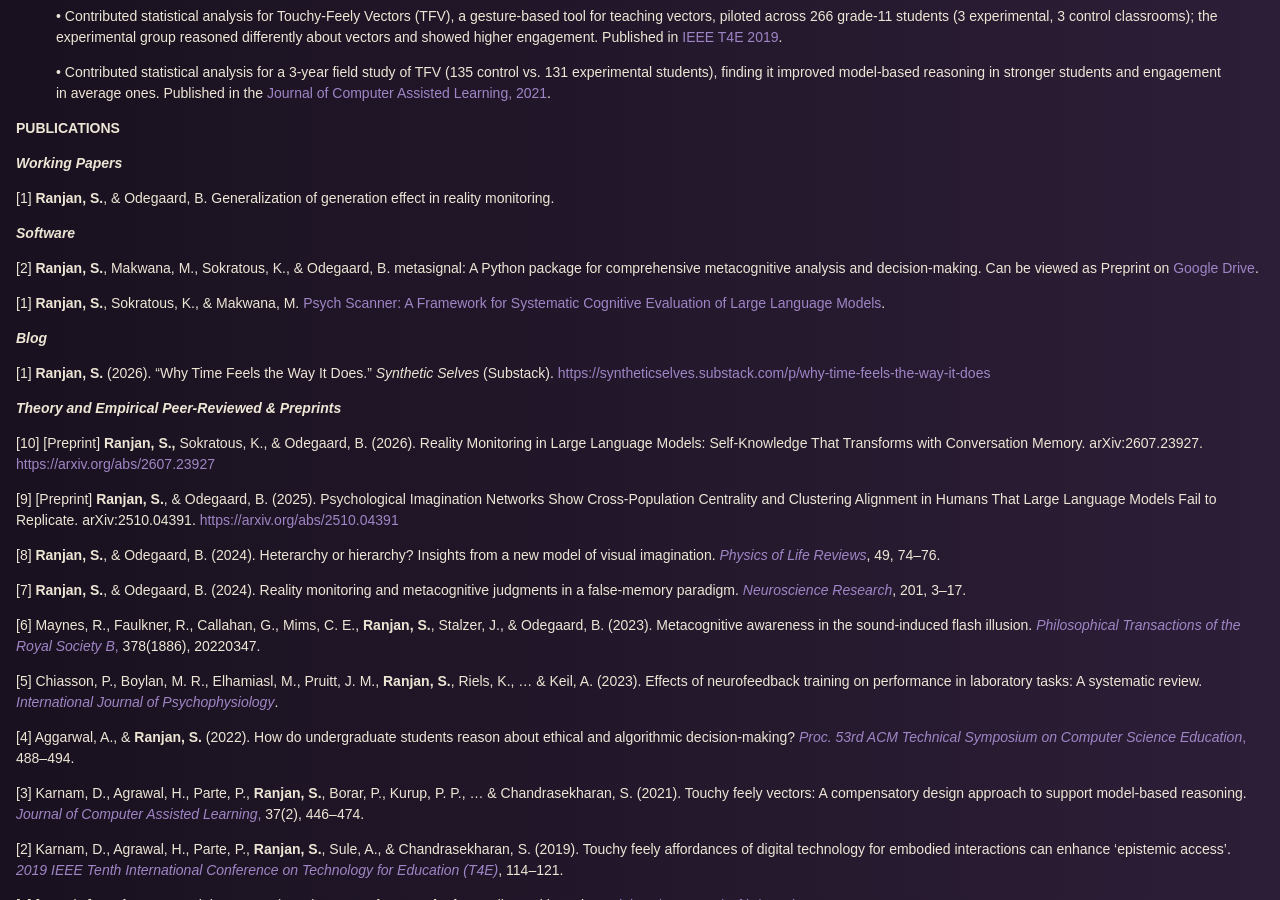
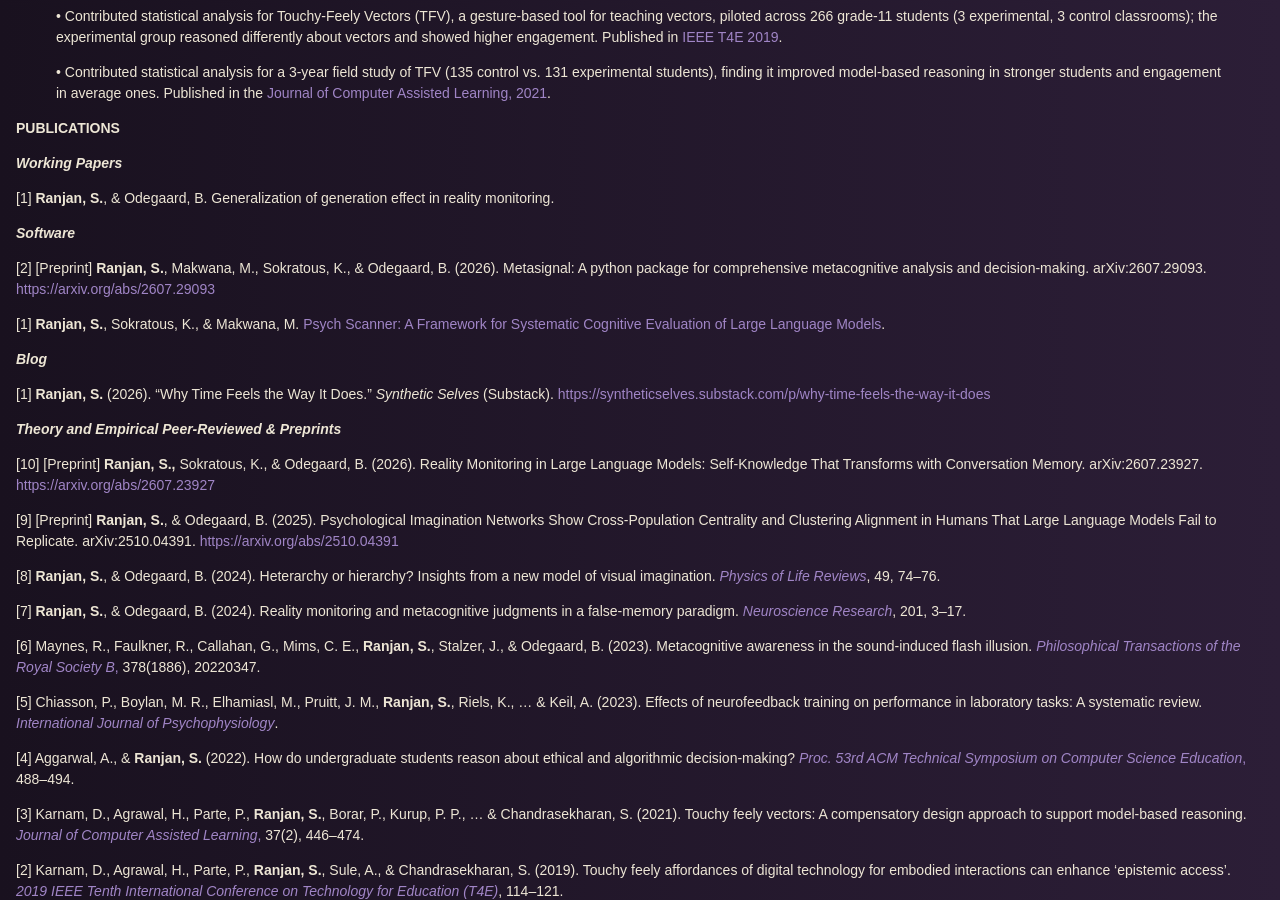
Before and after one commit to saurabhr/saurabhr.github.io, a Jekyll site: the page built from assets/sr_cv.md, in a window 1280 px wide and 900 px high, scrolled down 1834 px. Built offline with Jekyll 4.4.1, drawn with Linux system fonts in a browser that asks for light colours; our own code applies the rules of GitHub Pages for plain Markdown files.

Commit message:
Cite MetaSignal arXiv preprint (2607.29093) in CV and project card
Co-Authored-By: Claude Sonnet 5 <noreply@anthropic.com>

```diff
--- a/assets/sr_cv.md
+++ b/assets/sr_cv.md
@@ -99,7 +99,7 @@ Thesis: [Intentional Binding in Future-Directed Intentions](https://osf.io/prepr
 
 ***Software***
 
-\[2\] **Ranjan, S.**, Makwana, M., Sokratous, K., & Odegaard, B. metasignal: A Python package for comprehensive metacognitive analysis and decision-making. Can be viewed as Preprint on [Google Drive](https://drive.google.com/file/d/1BQ9KPfIt_0oLiXiHIHsCu7y6HtGs9HQJ/view?usp=sharing).
+\[2\] \[Preprint\] **Ranjan, S.**, Makwana, M., Sokratous, K., & Odegaard, B. (2026). Metasignal: A python package for comprehensive metacognitive analysis and decision-making. arXiv:2607.29093. [https://arxiv.org/abs/2607.29093](https://arxiv.org/abs/2607.29093)
 
 \[1\] **Ranjan, S.**, Sokratous, K., & Makwana, M. [Psych Scanner: A Framework for Systematic Cognitive Evaluation of Large Language Models](https://psychscanner.readthedocs.io/en/latest/).
 
--- a/index.html
+++ b/index.html
@@ -239,7 +239,7 @@ title: Saurabh Ranjan | Cognitive Neuroscience & AI Research
           <li>Pairs with Psych Scanner to score confidence data from LLM cognitive experiments; the same SDT/metacognition math applies whether the confidence-rated decisions come from a human participant or a model.</li>
           <li>Welcomes contributions, with full <a href="https://metasignal.readthedocs.io/en/latest/" target=_blank>documentation</a>, a <a href="https://github.com/saurabhr/metasignal/blob/main/CONTRIBUTING.md" target=_blank>contributing guide</a>, and a <a href="https://metasignal.readthedocs.io/en/latest/roadmap/" target=_blank>roadmap</a>.</li>
         </ul>
-        <p class="proj-links"><a href="https://github.com/saurabhr/metasignal" target=_blank>GitHub: metasignal</a></p>
+        <p class="proj-links"><a href="https://github.com/saurabhr/metasignal" target=_blank>GitHub: metasignal</a> &middot; <a href="https://arxiv.org/abs/2607.29093" target=_blank>Preprint (arXiv)</a></p>
       </div>
 
     </div>
```
Also changed, not shown: 1 other file.
